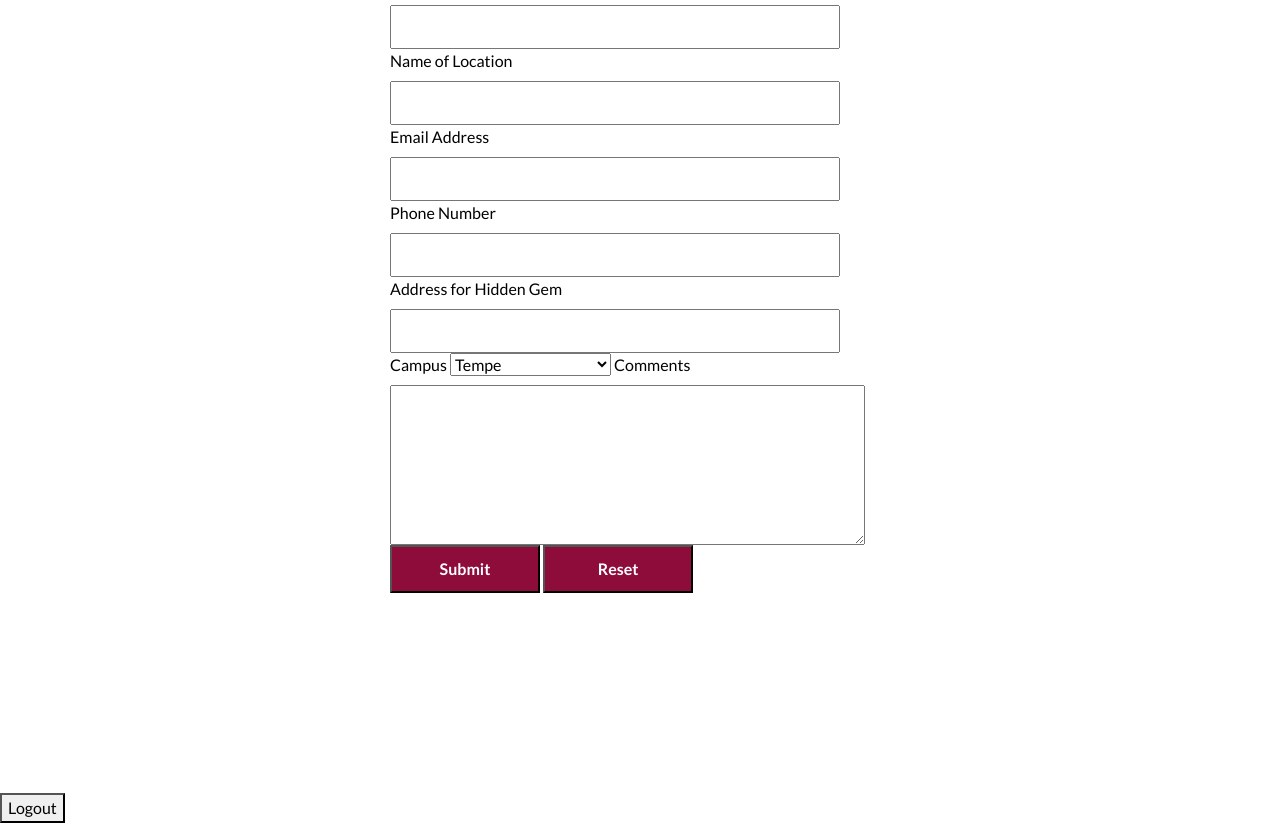
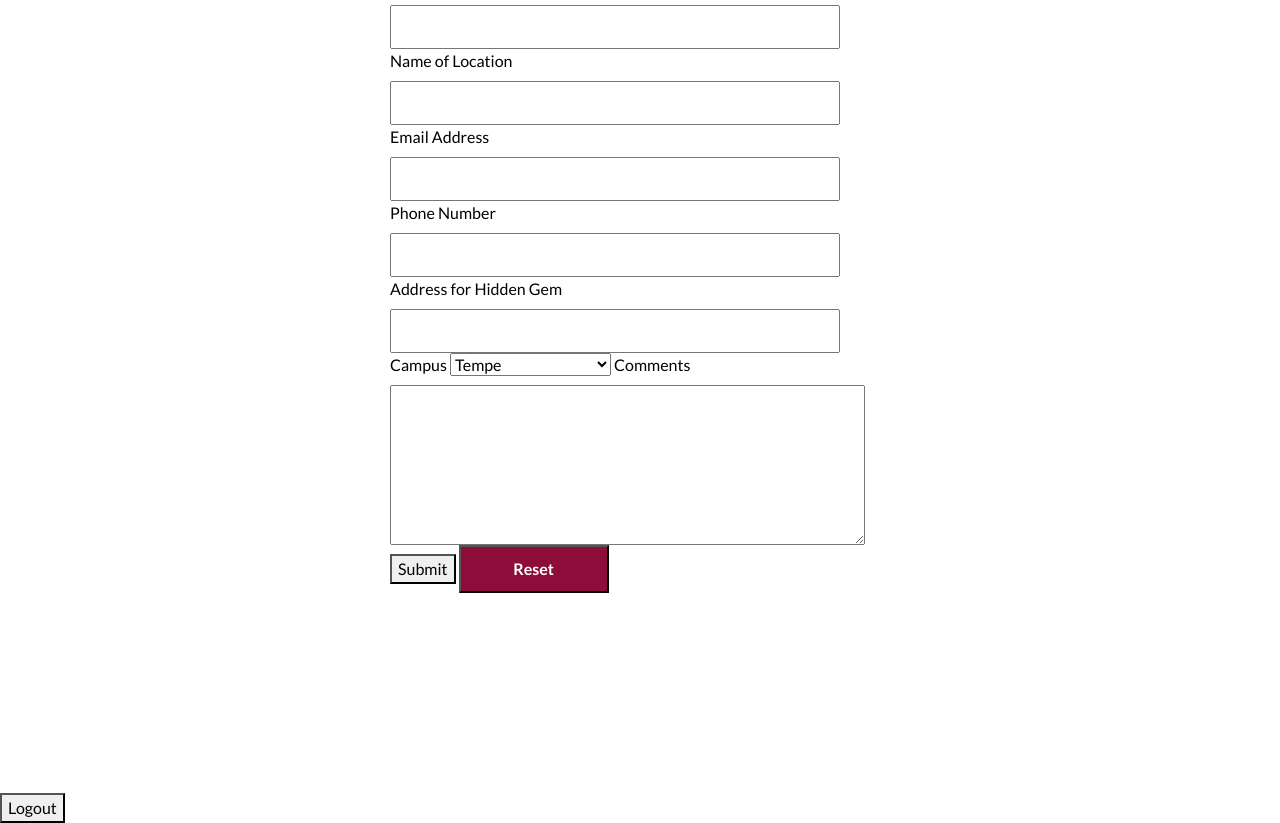
Before and after one commit to MattGoldman22/hiddenGems, a website: page docs/account.html in a window 1280 px wide. Shown: the part 236-1059 px from the top of the page. Drawn offline with Linux system fonts and the light colour scheme; no server answers.

Commit message:
Update account.html

```diff
--- a/docs/account.html
+++ b/docs/account.html
@@ -95,7 +95,7 @@ function submitGem(){
       <label for="comments">Comments</label>
       <textarea name="myComments" rows="2" cols="30" id="comments"></textarea>
 
-      <button type="submit" value="Submit" onclick="submitGem()">Submit</button>
+      <button  onclick="submitGem()">Submit</button>
       <button type="reset" name="Reset" onclick="resetGem()">Reset</button>
 </section>
 
```
